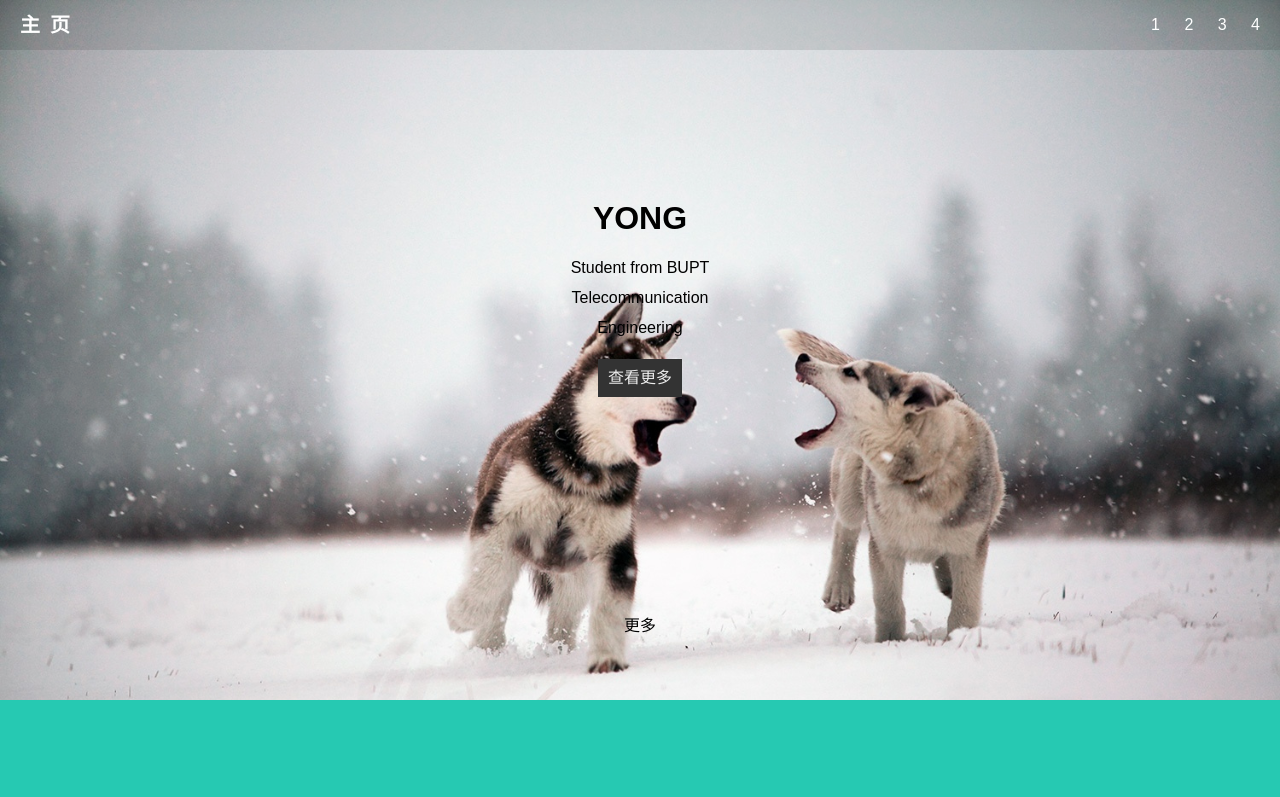
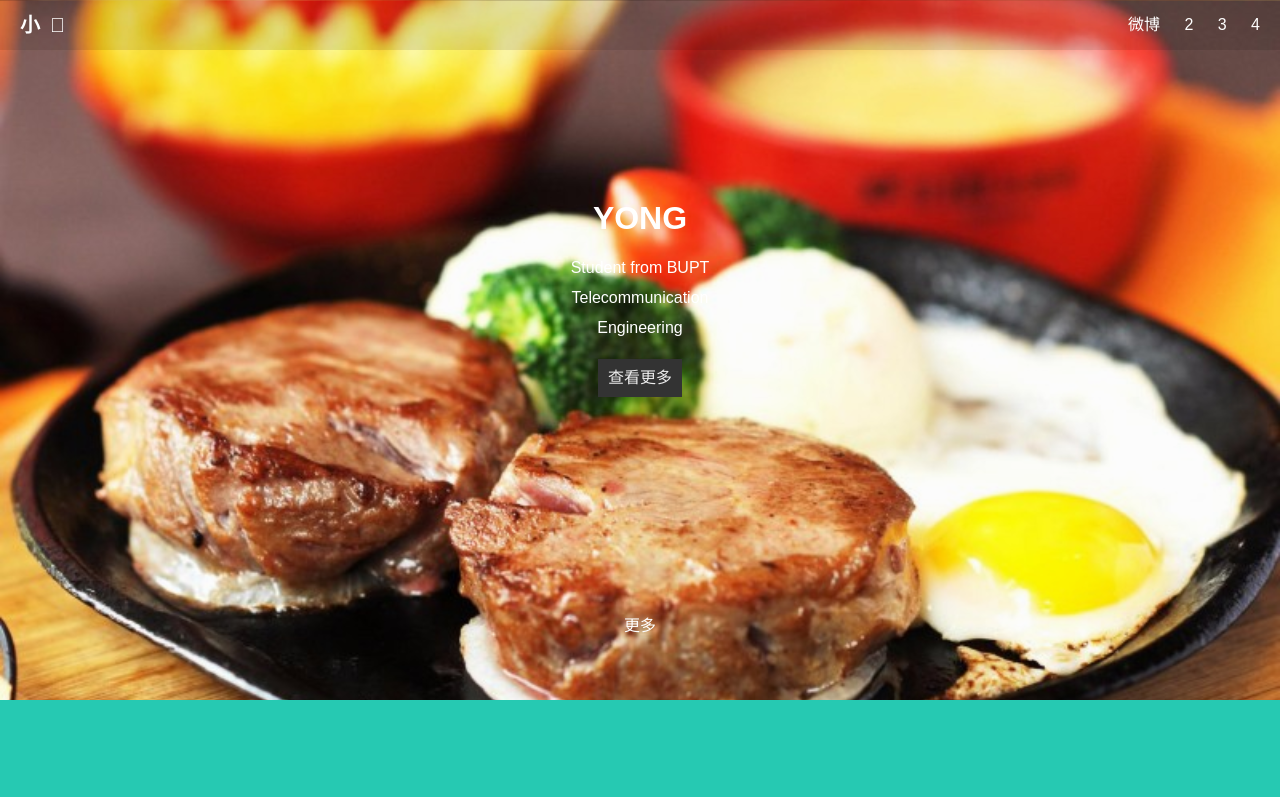
Before and after one commit to JACSUN/index, a plain HTML site: page index.html in a window 1280 px wide. Shown: the top 797 px of the page. Drawn offline with Linux system fonts and the light colour scheme.

Commit message:
修改了背景 和微博链接

```diff
--- a/css/blog.css
+++ b/css/blog.css
@@ -1,8 +1,12 @@
 body{
-	min-width: 550px;
+	min-width: 650px;
+}
+*{
+	font:"微软雅黑";
+	color:#fff;
 }
 #main{
-	background:url(../img/banner.jpg);
+	background:url(../img/b1.jpg);
 	background-attachment: fixed;
 	background-repeat: none;
 	background-size:cover;
--- a/index.html
+++ b/index.html
@@ -11,9 +11,9 @@
 		<div id="main">
 		<header> <!--页头-->
 			<nav>
-				<div class=logo><a href="#">主页</a></div>
+				<div class=logo><a href="#">小</a></div>
 				<ul>
-					<li><a href="#">1</a></li>
+					<li><a href="http://weibo.com/u/1697106261?refer_flag=1001030102_">微博</a></li>
 					<li><a href="#">2</a></li>
 					<li><a href="#">3</a></li>
 					<li><a href="#">4</a></li>
```
Also changed, not shown: img/b1.jpg (added).
